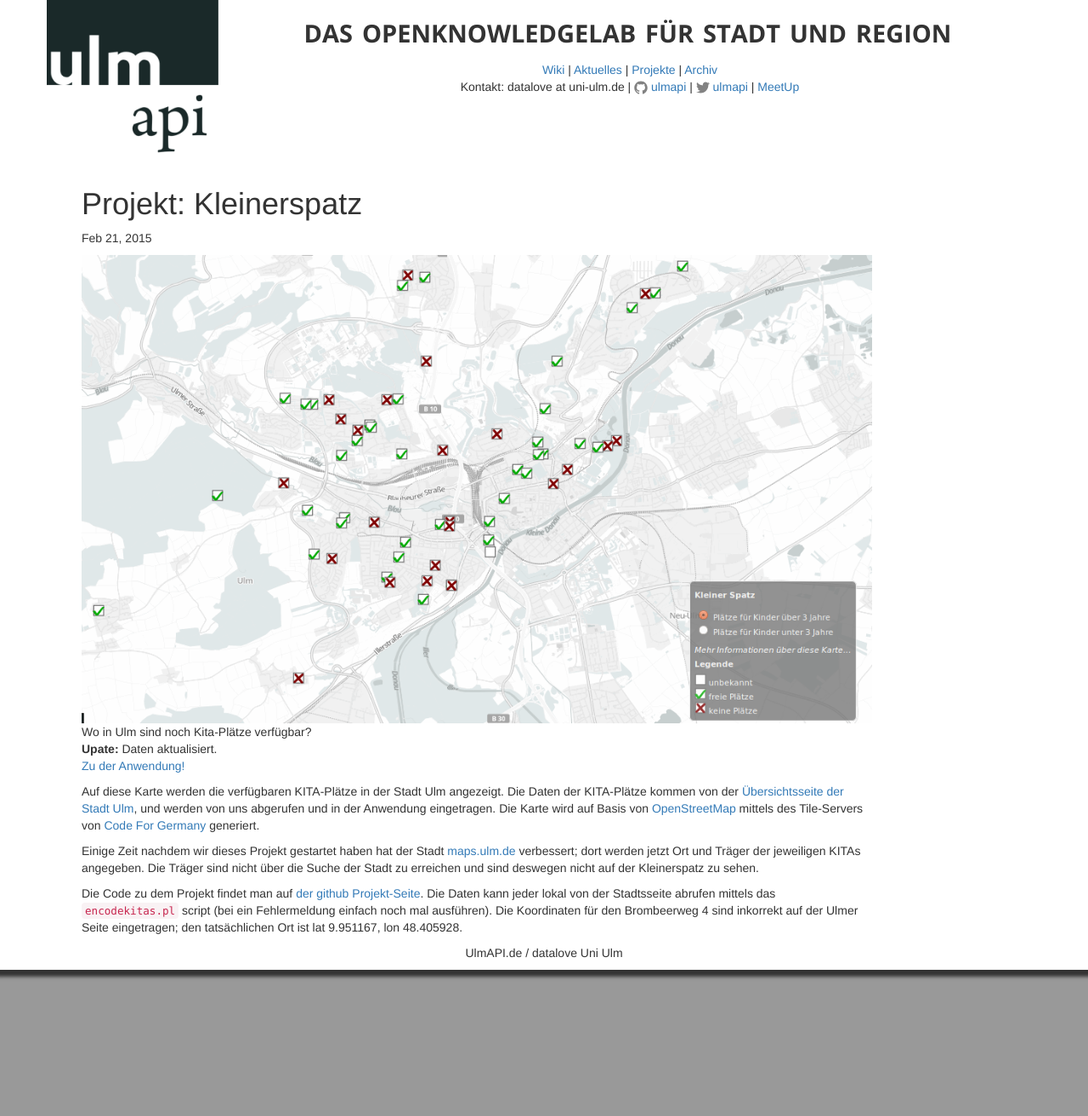
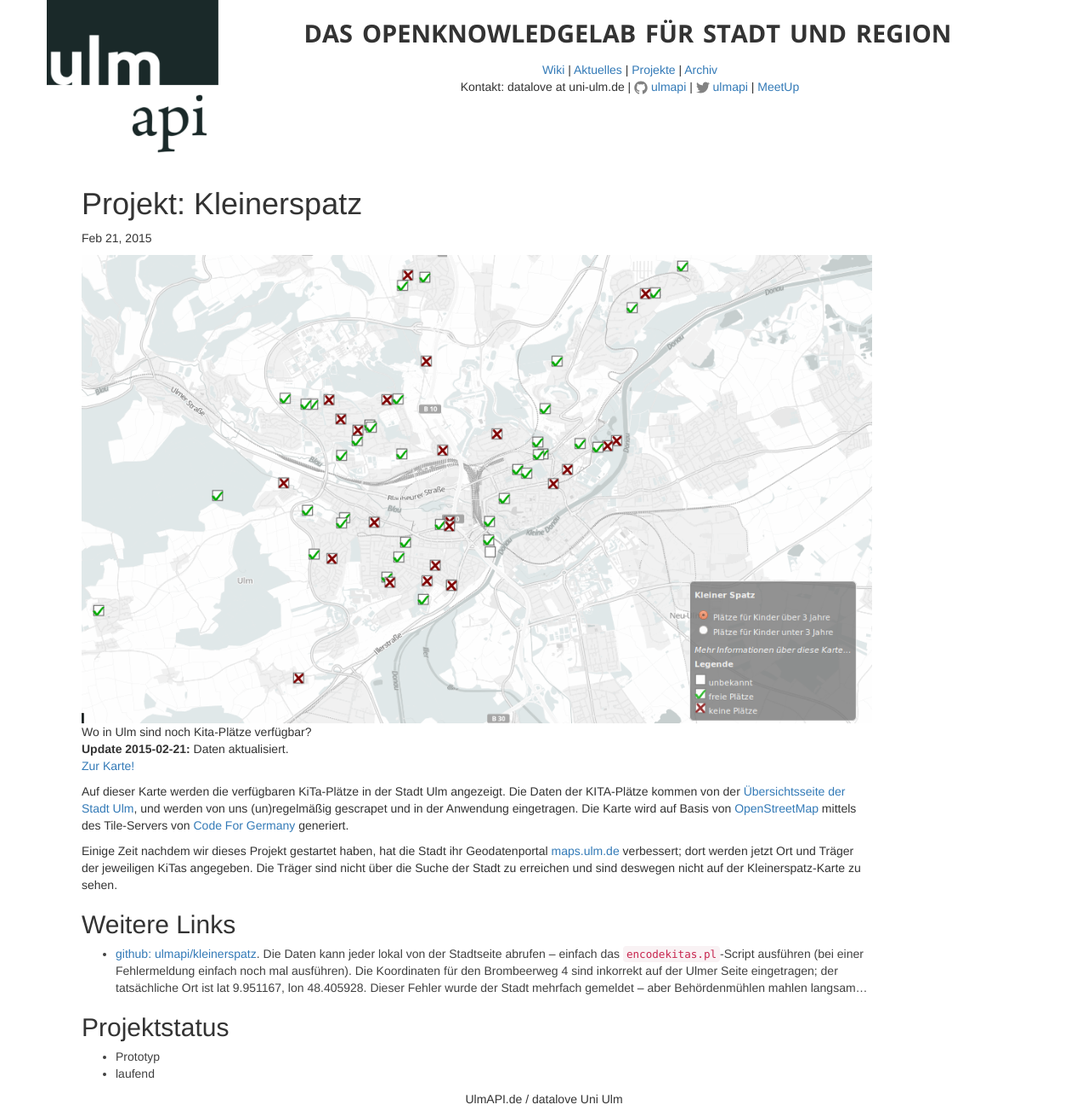
Before and after one commit to UlmApi/ulmapi.github.com, a Jekyll site: the page built from _posts/2015-02-21-kleinerspatz.md, in a window 1280 px wide. Shown: the whole page at 85% size. Built offline with Jekyll 4.4.1, drawn with Linux system fonts in a browser that asks for light colours.

Commit message:
deleted example md pages added info on uulm-map, ood15, kleinerspatz, republica moved click-that-hood to ood13, where it was created

```diff
--- a/_posts/2014-05-07-re_publica.html
+++ b/_posts/2014-05-07-re_publica.html
@@ -7,4 +7,4 @@ title:  "Civic Tech: Of the people, by the people, for the people"
 date:   2014-05-07 00:00:00
 categories: event
 ---
-Talk mit datalove-Fellow <a href="http://twitter.com/_stk">@_stk</a> auf der re:publica 2014.<br/><a href="http://stefan.bloggt.es/2014/05/civic-tech-of-the-people-by-the-people-for-the-people/">Anschauen</a>
+Talk mit datalove-Fellow <a href="http://twitter.com/_stk">@_stk</a> auf der re:publica 2014.<br/><a href="http://stefan.bloggt.es/2014/05/civic-tech-of-the-people-by-the-people-for-the-people/">Ausführlicher Blogpost mit Linkliste</a> · <a href="http://youtu.be/kwmuQwNNJhQ">Youtube-Aufzeichnung</a>.
--- a/_posts/2015-02-21-kleinerspatz.md
+++ b/_posts/2015-02-21-kleinerspatz.md
@@ -9,12 +9,19 @@ imgalt: "Kleinerspatz Karte"
 ---
 
 Wo in Ulm sind noch Kita-Plätze verfügbar?
-**Upate:** Daten aktualisiert.
-[Zu der Anwendung!](http://www.ulmapi.de/kleinerspatz)
+**Update 2015-02-21:** Daten aktualisiert.
+[Zur Karte!](http://www.ulmapi.de/kleinerspatz)
 
-Auf diese Karte werden die verfügbaren KITA-Plätze in der Stadt Ulm angezeigt.
-Die Daten der KITA-Plätze kommen von der [Übersichtsseite der Stadt Ulm](http://www.ulm.de/ulm/stadt_ulm_01.c.72078.de/), und werden von uns abgerufen und in der Anwendung eingetragen. Die Karte wird auf Basis von [OpenStreetMap](http://openstreetmap.org/) mittels des Tile-Servers von [Code For Germany](http://codefor.de/) generiert.
+Auf dieser Karte werden die verfügbaren KiTa-Plätze in der Stadt Ulm angezeigt.
+Die Daten der KITA-Plätze kommen von der [Übersichtsseite der Stadt Ulm](http://www.ulm.de/ulm/stadt_ulm_01.c.72078.de/), und werden von uns (un)regelmäßig gescrapet und in der Anwendung eingetragen. Die Karte wird auf Basis von [OpenStreetMap](http://openstreetmap.org/) mittels des Tile-Servers von [Code For Germany](http://codefor.de/) generiert.
 
-Einige Zeit nachdem wir dieses Projekt gestartet haben hat der Stadt [maps.ulm.de](maps.ulm.de/GeoportalUlmWebapp/client/maps/) verbessert; dort werden jetzt Ort und Träger der jeweiligen KITAs angegeben. Die Träger sind nicht über die Suche der Stadt zu erreichen und sind deswegen nicht auf der Kleinerspatz zu sehen.
+Einige Zeit nachdem wir dieses Projekt gestartet haben, hat die Stadt ihr Geodatenportal [maps.ulm.de](maps.ulm.de/GeoportalUlmWebapp/client/maps/) verbessert; dort werden jetzt Ort und Träger der jeweiligen KiTas angegeben. Die Träger sind nicht über die Suche der Stadt zu erreichen und sind deswegen nicht auf der Kleinerspatz-Karte zu sehen.
 
-Die Code zu dem Projekt findet man auf [der github Projekt-Seite](https://github.com/UlmApi/kleinerspatz). Die Daten kann jeder lokal von der Stadtsseite abrufen mittels das `encodekitas.pl` script (bei ein Fehlermeldung einfach noch mal ausführen). Die Koordinaten für den Brombeerweg 4 sind inkorrekt auf der Ulmer Seite eingetragen; den tatsächlichen Ort ist lat 9.951167, lon 48.405928.
+## Weitere Links
+
+ * [github: ulmapi/kleinerspatz](https://github.com/UlmApi/kleinerspatz). Die Daten kann jeder lokal von der Stadtseite abrufen – einfach das `encodekitas.pl`-Script ausführen (bei einer Fehlermeldung einfach noch mal ausführen). Die Koordinaten für den Brombeerweg 4 sind inkorrekt auf der Ulmer Seite eingetragen; der tatsächliche Ort ist lat 9.951167, lon 48.405928. Dieser Fehler wurde der Stadt mehrfach gemeldet – aber Behördenmühlen mahlen langsam…
+
+## Projektstatus
+
+ * Prototyp
+ * laufend
```
Also changed, not shown: _posts/2013-02-23-clickthathood.md (added, +20 -0 lines), _posts/2014-08-20-clickthathood.html (deleted, +0 -11 lines), _posts/2015-02-21-open-data-day-2015.md (+2 -1 lines), _posts/2015-02-21-uulm-map.md (+9 -5 lines), _posts/2015-02-21-welcome-to-jekyll.markdown (deleted, +0 -11 lines), about.md (deleted, +0 -11 lines).
